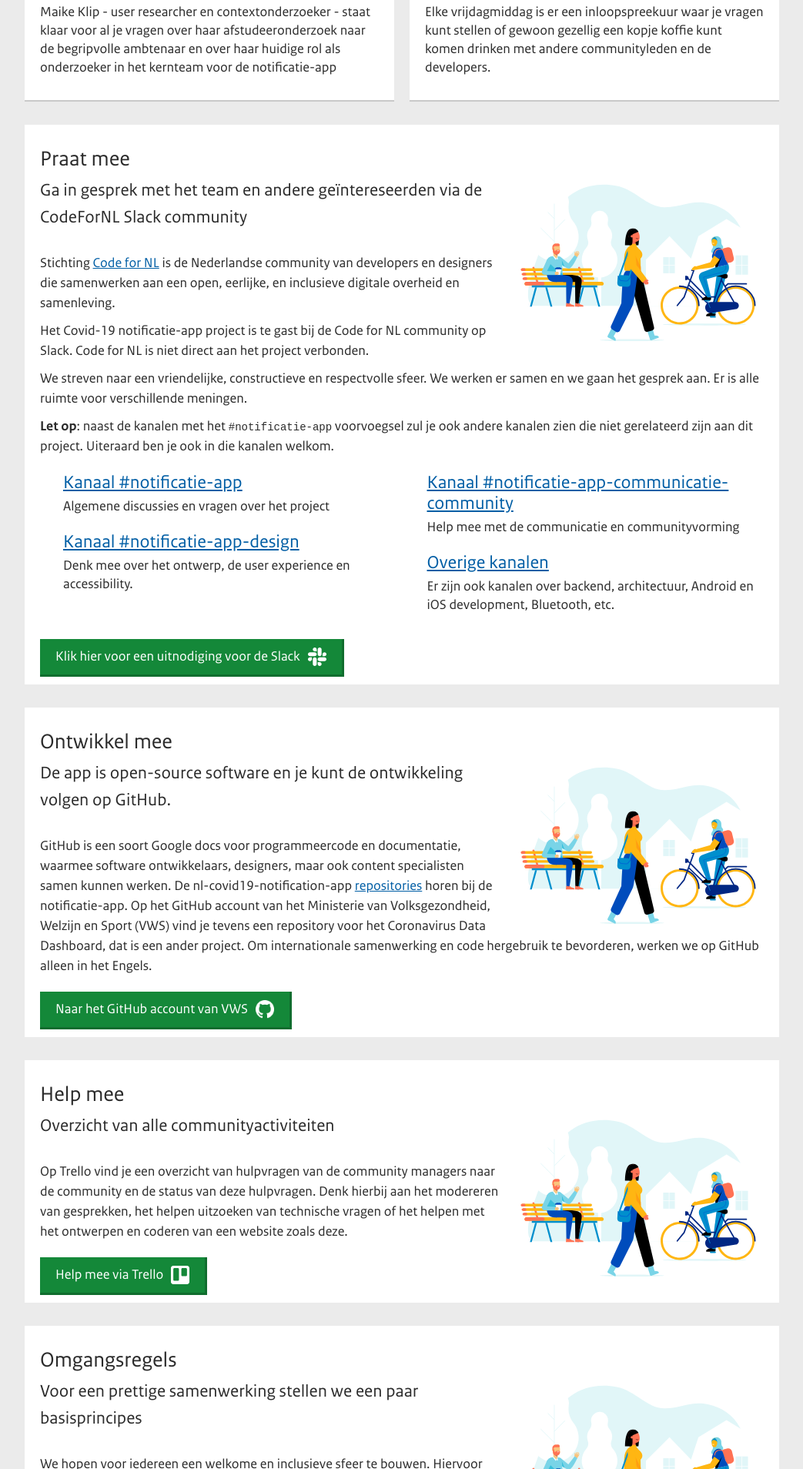
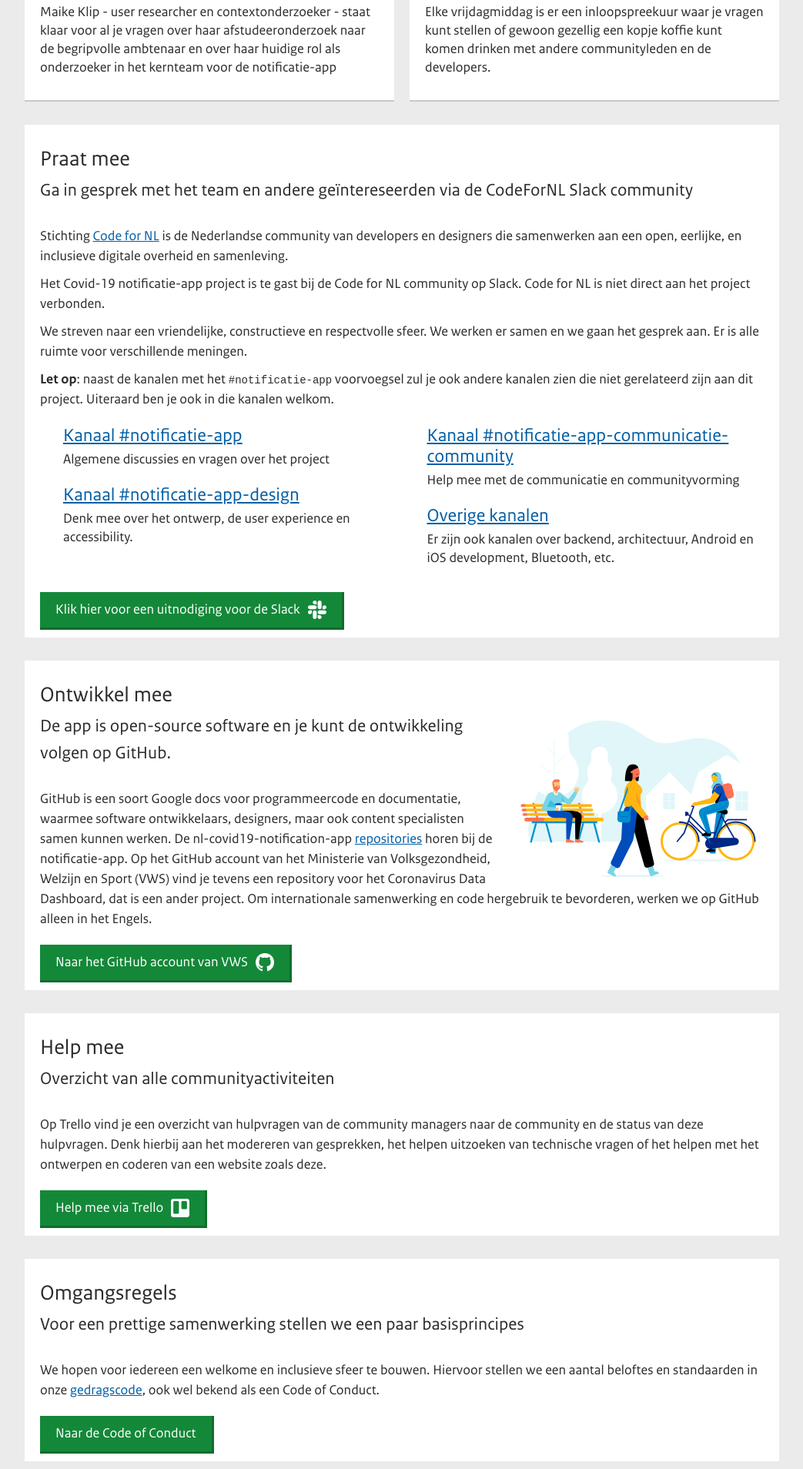
Before and after one commit to minvws/nl-covid19-notification-app-community-website, a Jekyll site: the page built from index.md, in a window 1280 px wide. Shown: the part 1005-2913 px from the top of the page at 77% size, without its empty margins (118-1161 px from the left). Built offline with Jekyll 4.4.1, drawn with Linux system fonts in a browser that asks for light colours.

Commit message:
Add ability to add side-image to a block

```diff
--- a/_includes/blocks.html
+++ b/_includes/blocks.html
@@ -4,7 +4,9 @@
 <div class="row">
   <div class="col-md-offset-1 col-md-10">
     <div class="content-background">
-      <img style="padding-right: 2rem; float: right;" src="/img/plaatje.svg" width="360px" alt="plaatje" />
+      {% if block.image %}
+      <img class="side-image"  src="{{ block.image.src }}" alt="{{ block.image.alt }}" />
+      {% endif %}
       <div class="content">
         <header class="content__header">
           <h2 class="content__header-title">{{ block.title }}</h2>
--- a/css/main.css
+++ b/css/main.css
@@ -52,3 +52,9 @@
   font-style: italic;
   line-height: 3rem;
 }
+
+.side-image {
+  padding-right: 2rem;
+  float: right;
+  width: 360px;
+}
```
Also changed, not shown: _blocks/develop.md (+4 -0 lines).
